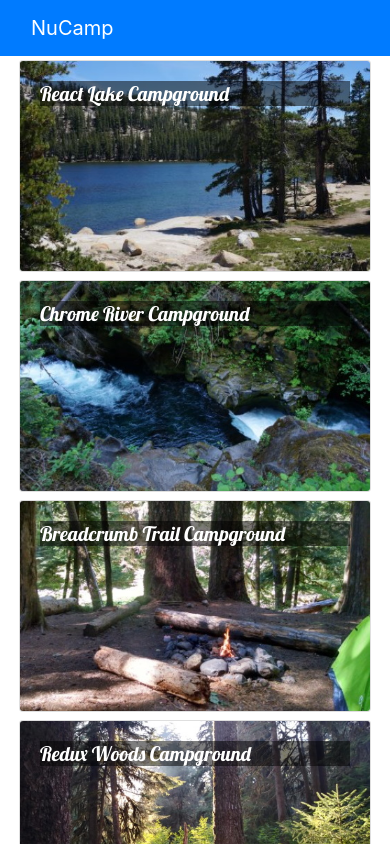
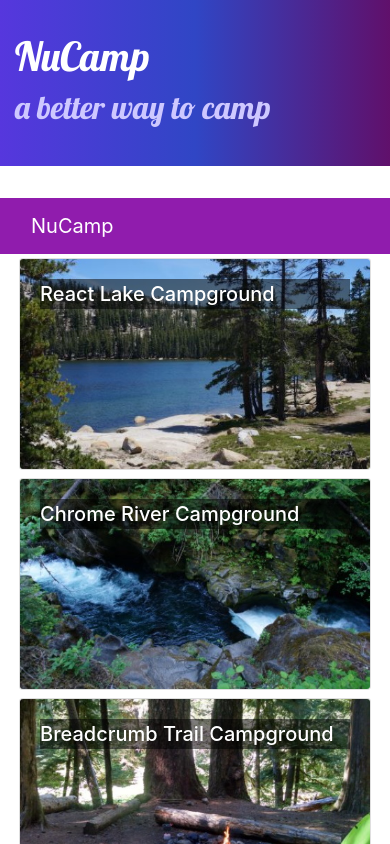
Before and after one commit to mtkrupka1138/react-bootcamp, a React (Create React App) app in the folder nucampsite/: page /home in a window 390 px wide. Shown: the top 844 px of the page. Built offline with nearby package versions, Linux system fonts and the light colour scheme.

Commit message:
header and footer

```diff
--- a/nucampsite/package.json
+++ b/nucampsite/package.json
@@ -7,6 +7,8 @@
     "@testing-library/react": "^11.1.0",
     "@testing-library/user-event": "^12.1.10",
     "bootstrap": "4.5.2",
+    "bootstrap-social": "5.1.1",
+    "font-awesome": "4.7.0",
     "react": "^17.0.2",
     "react-dom": "^17.0.2",
     "react-popper": "1.3.6",
--- a/nucampsite/src/App.css
+++ b/nucampsite/src/App.css
@@ -2,11 +2,46 @@ body {
   font-family: "Open Sans", sans-serif;
 }
 
+h1, h2, h3, .card-body>.card-title {
+  font-family: "Lobster", cursive;
+}
+
 .card-title {
-  font: 500 1.25rem "Lobster", cursive;
+  font-weight: 500;
+  font-size: 1.25rem;
+}
+
+h2 {
+  color: #3046C5;
 }
 
 .card-img-overlay .card-title {
   color: white;
   background-color: rgba(0, 0, 0, 0.5);
 }
+
+.row-content {
+  padding: 50px 0;
+  border-bottom: 1px ridge;
+  min-height: 200px;
+}
+
+.site-footer {
+  background-image: linear-gradient(#CEC8FF, white);
+  padding: 20px 0;
+}
+
+.jumbotron {
+  margin: 0;
+  padding: 30px;
+  background-image: linear-gradient(to right, #5637DD, #3046C5, #60106B);
+  color: white;
+}
+
+.jumbotron h2 {
+  color: #CEC8FF;
+}
+
+.navbar-dark {
+  background-color: #901CAD;
+}
--- /dev/null
+++ b/nucampsite/src/components/AboutComponent.js
@@ -0,0 +1,76 @@
+import React from 'react';
+import { Breadcrumb, BreadcrumbItem, Card, CardBody, CardHeader, Media } from 'reactstrap';
+import { Link } from 'react-router-dom';
+
+
+function About(props) {
+
+    const partners = props.partners.map(partner => {
+        return (
+            <h5>{partner.name}</h5>
+        );
+    });
+
+    return (
+        <div className="container">
+            <div className="row">
+                <div className="col">
+                    <Breadcrumb>
+                        <BreadcrumbItem><Link to="/home">Home</Link></BreadcrumbItem>
+                        <BreadcrumbItem active>About Us</BreadcrumbItem>
+                    </Breadcrumb>
+                    <h2>About Us</h2>
+                    <hr />
+                </div>
+            </div>
+            <div className="row row-content">
+                <div className="col-sm-6">
+                    <h3>Our Mission</h3>
+                    <p>We present a curated database of the best campsites in the vast woods and backcountry of the World Wide Web Wilderness. We increase access to adventure for the public while promoting safe and respectful use of resources. The expert wilderness trekkers on our staff personally verify each campsite to make sure that they are up to our standards. We also present a platform for campers to share reviews on campsites they have visited with each other.</p>
+                </div>
+                <div className="col-sm-6">
+                    <Card>
+                        <CardHeader className="bg-primary text-white"><h3>Facts At a Glance</h3></CardHeader>
+                        <CardBody>
+                            <dl className="row">
+                                <dt className="col-6">Founded</dt>
+                                <dd className="col-6">February 3, 2016</dd>
+                                <dt className="col-6">No. of Campsites in 2019</dt>
+                                <dd className="col-6">563</dd>
+                                <dt className="col-6">No. of Reviews in 2019</dt>
+                                <dd className="col-6">4388</dd>
+                                <dt className="col-6">Employees</dt>
+                                <dd className="col-6">42</dd>
+                            </dl>
+                        </CardBody>
+                    </Card>
+                </div>
+                <div className="col">
+                    <Card className="bg-light mt-3">
+                        <CardBody>
+                            <blockquote className="blockquote">
+                                <p className="mb-0">I will not follow where the path may lead, but I will go where there is no path, and I will leave a trail.</p>
+                                <footer className="blockquote-footer">Muriel Strode,{' '}
+                                    <cite title="Source Title">"Wind-Wafted Wild Flowers" -
+                                    The Open Court, 1903</cite>
+                                </footer>
+                            </blockquote>
+                        </CardBody>
+                    </Card>
+                </div>
+            </div>
+            <div className="row row-content">
+                <div className="col-12">
+                    <h3>Community Partners</h3>
+                </div>
+                <div className="col mt-4">
+                    <Media list>
+                        {partners}
+                    </Media>
+                </div>
+            </div>
+        </div>
+    );
+}
+
+export default About;
--- /dev/null
+++ b/nucampsite/src/components/HeaderComponent.js
@@ -0,0 +1,29 @@
+import React, { Component }  from 'react';
+import { Navbar, NavbarBrand, Jumbotron } from 'reactstrap';
+
+class Header extends Component {
+    render() {
+        return (
+            <React.Fragment>
+                <Jumbotron fluid>
+                    <div className="container">
+                        <div className="row">
+                            <div className="col">
+                                <h1>NuCamp</h1>
+                                <h2>a better way to camp</h2>
+                            </div>
+                        </div>
+                    </div>
+                </Jumbotron>
+
+                <Navbar dark sticky="top">
+                    <div className="container">
+                        <NavbarBrand href="/">NuCamp</NavbarBrand>
+                    </div>
+                </Navbar>
+            </React.Fragment>
+        );
+    }
+}
+
+export default Header;
--- a/nucampsite/src/components/MainComponent.js
+++ b/nucampsite/src/components/MainComponent.js
@@ -1,7 +1,9 @@
 import React, { Component } from 'react';
-import { Navbar, NavbarBrand } from 'reactstrap';
 import Directory from './DirectoryComponent';
 import CampsiteInfo from './CampsiteInfoComponent';
+import Header from './HeaderComponent';
+import Footer from './FooterComponent';
+import About from './AboutComponent';
 import { CAMPSITES } from '../shared/campsites';
 
 class Main extends Component {
@@ -20,16 +22,13 @@ class Main extends Component {
     render() {
         return (
             <div>
-                <Navbar dark color="primary">
-                    <div className="container">
-                        <NavbarBrand href="/">NuCamp</NavbarBrand>
-                    </div>
-                </Navbar>
-                <Directory campsites={this.state.campsites} onClick={campsiteId => this.onCampsiteSelect(campsiteId)}/>
+                <Header />
+                <Directory campsites={this.state.campsites} onClick={campsiteId => this.onCampsiteSelect(campsiteId)} />
                 <CampsiteInfo campsite={this.state.campsites.filter(campsite => campsite.id === this.state.selectedCampsite)[0]} />
+                <Footer />
             </div>
         );
-    };
+    }
 }
 
 export default Main;
--- a/nucampsite/src/index.js
+++ b/nucampsite/src/index.js
@@ -1,11 +1,15 @@
 import React from 'react';
 import ReactDOM from 'react-dom';
 import './index.css';
+import 'font-awesome/css/font-awesome.css';
+import 'bootstrap-social/bootstrap-social.css';
 import App from './App';
 import reportWebVitals from './reportWebVitals';
 import 'bootstrap/dist/css/bootstrap.min.css';
 import 'typeface-lobster';
 import 'typeface-open-sans';
+
+
 
 
 ReactDOM.render(
```
Also changed, not shown: nucampsite/src/components/FootComponent.js (added, +34 -0 lines), 1 other file (tests, documents, lock files or other folders).
